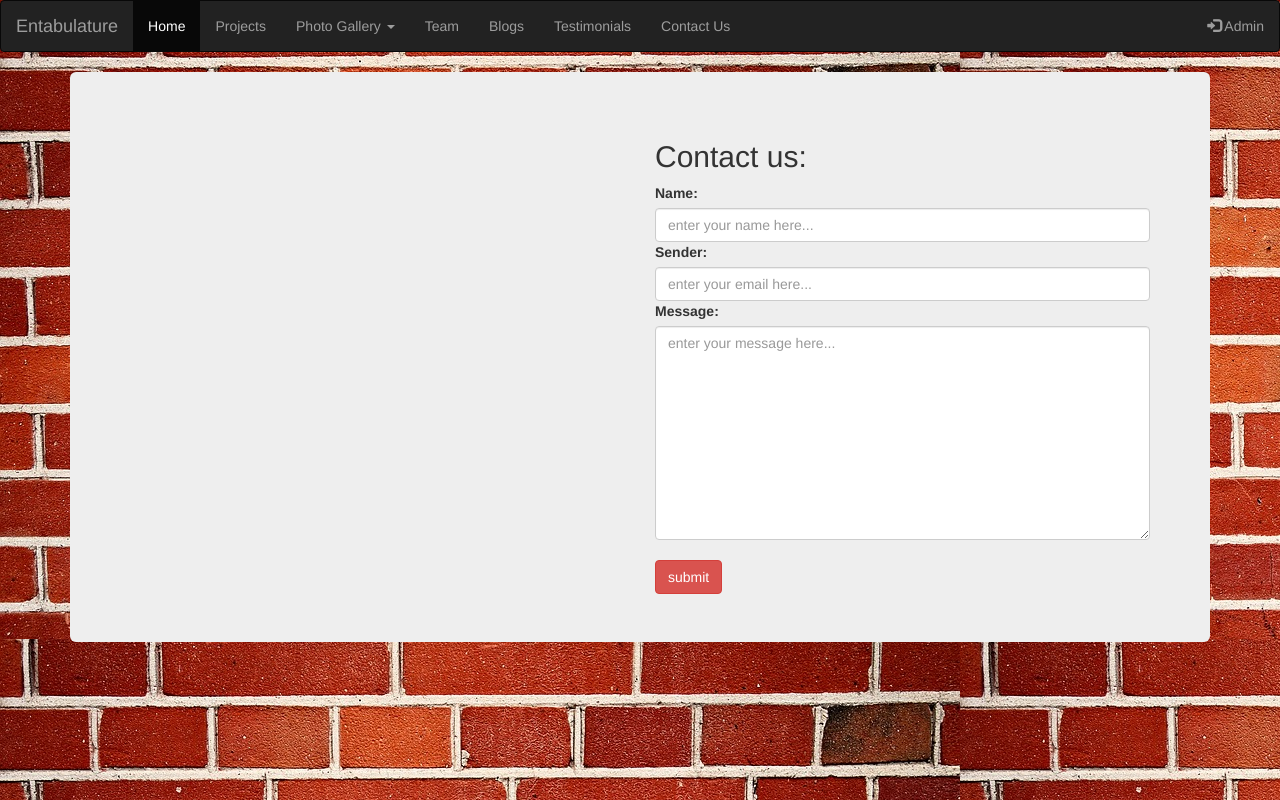
After one commit to tekumallaaditya/django_Entabulature, a Django app: page /contactUs/ in a window 1280 px wide. The commit adds this page. Run offline with Django 3.2, Linux system fonts and the light colour scheme; data that the repository does not hold is empty; some libraries are stand-ins or nearby versions.

Commit message:
contactUs form done.. all backend done

```diff
--- a/home/admin.py
+++ b/home/admin.py
@@ -1,7 +1,7 @@
 from django.contrib import admin
 
 # Register your models here.
-from .models import homeDB, projectsDB, constructionPicsDB, elevationPicsDB, interiorPicsDB, teamDB, blogDB, testimonialDB
+from .models import homeDB, projectsDB, constructionPicsDB, elevationPicsDB, interiorPicsDB, teamDB, blogDB, testimonialDB, contactUsDB
 
 admin.site.register(homeDB)
 admin.site.register(projectsDB)
@@ -11,3 +11,4 @@ admin.site.register(interiorPicsDB)
 admin.site.register(teamDB)
 admin.site.register(blogDB)
 admin.site.register(testimonialDB)
+admin.site.register(contactUsDB)
--- a/home/forms.py
+++ b/home/forms.py
@@ -1,5 +1,5 @@
 from django import forms
-from .models import testimonialDB
+from .models import testimonialDB, contactUsDB
 
 class testimonialForm(forms.ModelForm):
     name = forms.CharField(max_length=20, widget=forms.TextInput(
@@ -20,3 +20,27 @@ class testimonialForm(forms.ModelForm):
     class Meta:
         model = testimonialDB
         fields = ('name', 'testimonial')
+
+class contactUsForm(forms.Form):
+    name = forms.CharField(max_length=100, widget=forms.TextInput(
+        attrs={
+            'class': 'form-control',
+            'placeholder': 'enter your name here...'
+        }
+    ))
+    sender = forms.CharField(max_length=100, widget=forms.TextInput(
+        attrs={
+            'class': 'form-control',
+            'placeholder': 'enter your email here...'
+        }
+    ))
+    message = forms.CharField(widget=forms.Textarea(
+        attrs={
+            'class': 'form-control',
+            'placeholder': 'enter your message here...'
+        }
+    ))
+
+    class Meta:
+        model = contactUsDB
+        fields = ('name', 'sender', 'message')
--- /dev/null
+++ b/home/templates/home/contactUs.html
@@ -0,0 +1,29 @@
+{% extends 'home/layout.html' %}
+
+{% block content %}
+
+<div class="jumbotron">
+    <div class="row">
+        <div class="col-md-6">
+        {% for each in contactInfo %}
+        <h3>Contact info for Entabulature</h3>
+        <p>Name: {{ each.name }}</p>
+        <p>email: {{ each.address }}</p>
+        <p>message: {{ each.phone }}</p>
+        {% endfor %}
+        </div>
+        <div class="col-md-6">
+            <h2>Contact us:</h2>
+            <form method="post">
+                {% csrf_token %}
+                {{form}}<br>
+
+             <button class="btn btn-danger" type="submit">submit</button>
+
+            </form>
+
+        </div>
+    </div>
+</div>
+
+{% endblock %}
--- a/home/urls.py
+++ b/home/urls.py
@@ -17,6 +17,7 @@ urlpatterns = [
     path('team/', views.team, name='team'),
     path('blog/', views.blog, name='blog'),
     path('testimonials/', views.testimonials, name='testimonials'),
+    path('contactUs/', views.contactUs, name='contactUs'),
 ]
 
 urlpatterns += staticfiles_urlpatterns()
--- a/home/views.py
+++ b/home/views.py
@@ -1,7 +1,9 @@
 from django.shortcuts import render
 from django.http import HttpResponse
-from .models import homeDB, projectsDB, constructionPicsDB, elevationPicsDB, interiorPicsDB, teamDB, blogDB, testimonialDB
-from home.forms import testimonialForm
+from .models import homeDB, projectsDB, constructionPicsDB, elevationPicsDB, interiorPicsDB, teamDB, blogDB, testimonialDB, contactUsDB
+from home.forms import testimonialForm, contactUsForm
+from django.core.mail import send_mail
+from django.conf import settings
 
 def home(request):
     pics = homeDB.objects.all()[:13]
@@ -82,3 +84,23 @@ def testimonials(request):
             form.save()
 
     return render(request, template_name, {'form': form, 'testimonials': testimonials})
+
+def contactUs(request):
+    template_name = 'home/contactUs.html'
+    contactInfo = contactUsDB.objects.all()
+
+    if request.method == 'GET':
+        form = contactUsForm()
+
+    elif request.method == 'POST':
+        form = contactUsForm(request.POST)
+        if form.is_valid():
+            name = form.cleaned_data['name']
+            sender = form.cleaned_data['sender']
+            message = form.cleaned_data['message']
+
+            subject = 'message from client %s ' %(name)
+            recipients = ['entabulatureharsha@gmail.com', sender]
+            send_mail(subject, message, settings.EMAIL_HOST_USER, recipients, fail_silently=False)
+
+    return render(request, template_name, {'form': form, 'contactInfo': contactInfo})
```
Also changed, not shown: entabulature_py3/settings.py (+10 -0 lines), home/models.py (+10 -0 lines), home/templates/home/testimonial.html (+9 -0 lines), home/migrations/0011_contactusdb.py (added), home/migrations/0012_auto_20181028_0054.py (added), home/migrations/0013_auto_20181028_1205.py (added), home/migrations/0014_auto_20181028_1208.py (added), home/migrations/0015_auto_20181028_1209.py (added), home/migrations/0016_auto_20181028_1212.py (added), home/migrations/0017_auto_20181028_1219.py (added).
